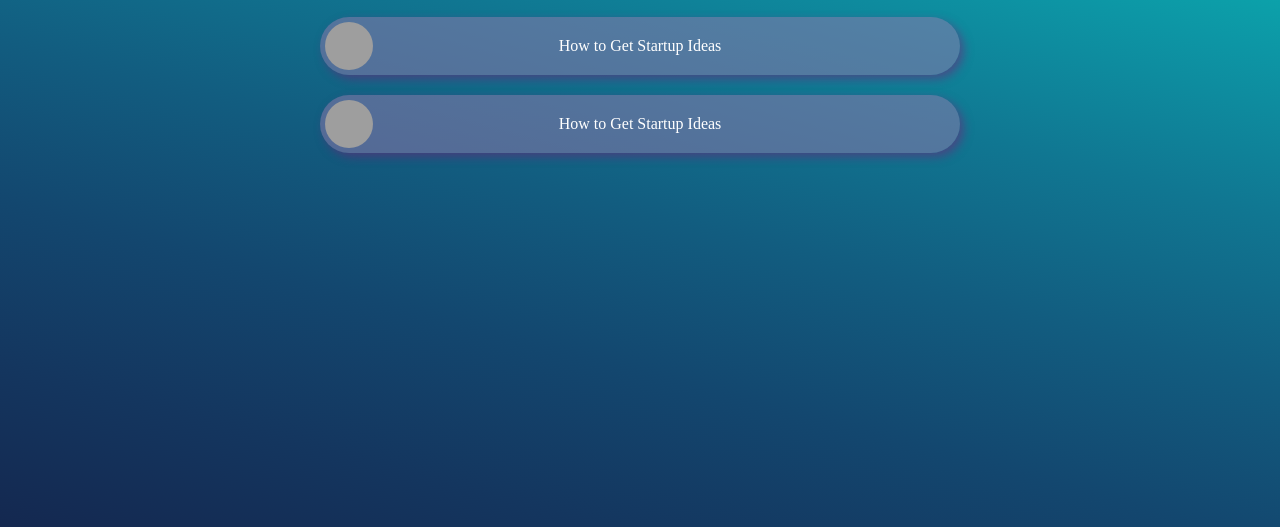
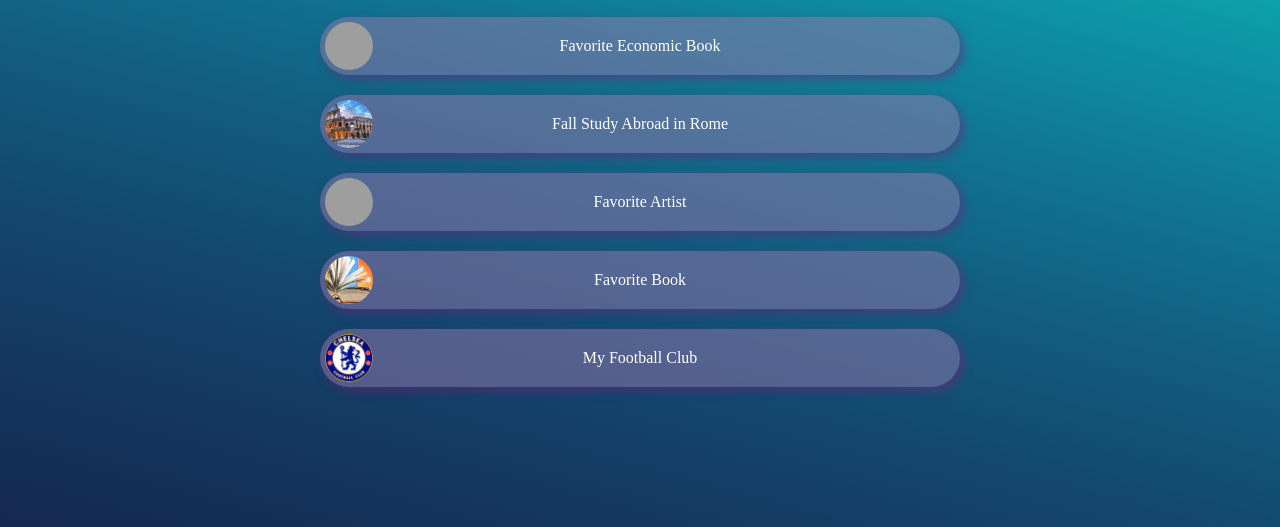
Before and after one commit to Hansamemiya/link-in-bio, a plain HTML site: page index.html in a window 1280 px wide. Shown: the part 273-800 px from the top of the page. Drawn offline with Linux system fonts and the light colour scheme; grey boxes are pictures that could not be loaded.

Commit message:
finished

```diff
--- a/index.html
+++ b/index.html
@@ -122,17 +122,37 @@
 
       <div class="item">
         <img class = "item-img" src="dmitrii-shirnin-QCcuPwG63sE-unsplash.jpg">
+        <a class = "link-text" target="_blank" href="https://en.wikipedia.org/wiki/The_Road_to_Serfdom">
+          Favorite Economic Book
+        </a>
+      </div>
 
-        <a class = "link-text" target="_blank" href="http://paulgraham.com/startupideas.html">
-          How to Get Startup Ideas
+      <div class="item">
+        <img class = "item-img" src="rome.avif">
+        <a class = "link-text" target="_blank" href="https://study-abroad.uchicago.edu/rome-antiquity-baroque">
+          Fall Study Abroad in Rome
         </a>
       </div>
 
       <div class="item">
         <img class = "item-img" src="mos-design-1kFeoOZmj9E-unsplash.jpg">
+        <a class = "link-text" target="_blank" href="https://en.wikipedia.org/wiki/Bizarrap">
+          Favorite Artist
+        </a>
+      </div>
 
-        <a class = "link-text" target="_blank" href="http://paulgraham.com/startupideas.html">
-          How to Get Startup Ideas
+
+      <div class="item">
+        <img class = "item-img" src="book pic.jpg">
+        <a class = "link-text" target="_blank" href="https://en.wikipedia.org/wiki/Meditations">
+          Favorite Book
+        </a>
+      </div>
+
+      <div class="item">
+        <img class = "item-img" src="Chelsea_FC.svg.png">
+        <a class = "link-text" target="_blank" href="https://www.chelseafc.com/en">
+          My Football Club
         </a>
       </div>
 
```
Also changed, not shown: Chelsea_FC.svg.png (added), book pic.jpg (added), rome.avif (added).
